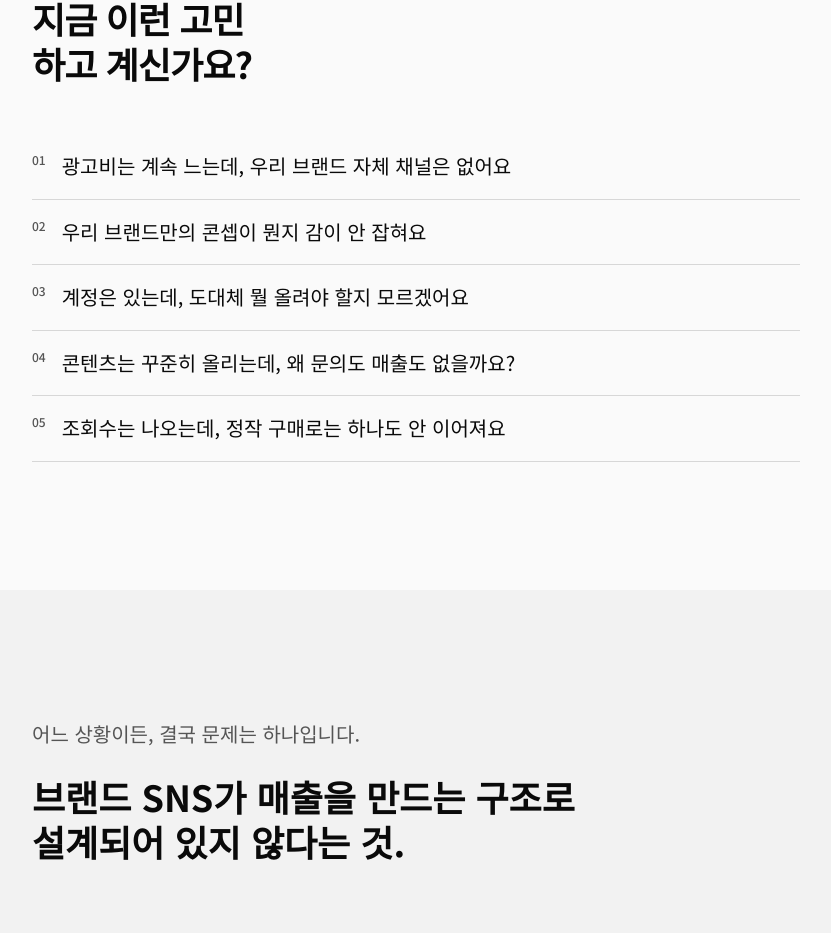
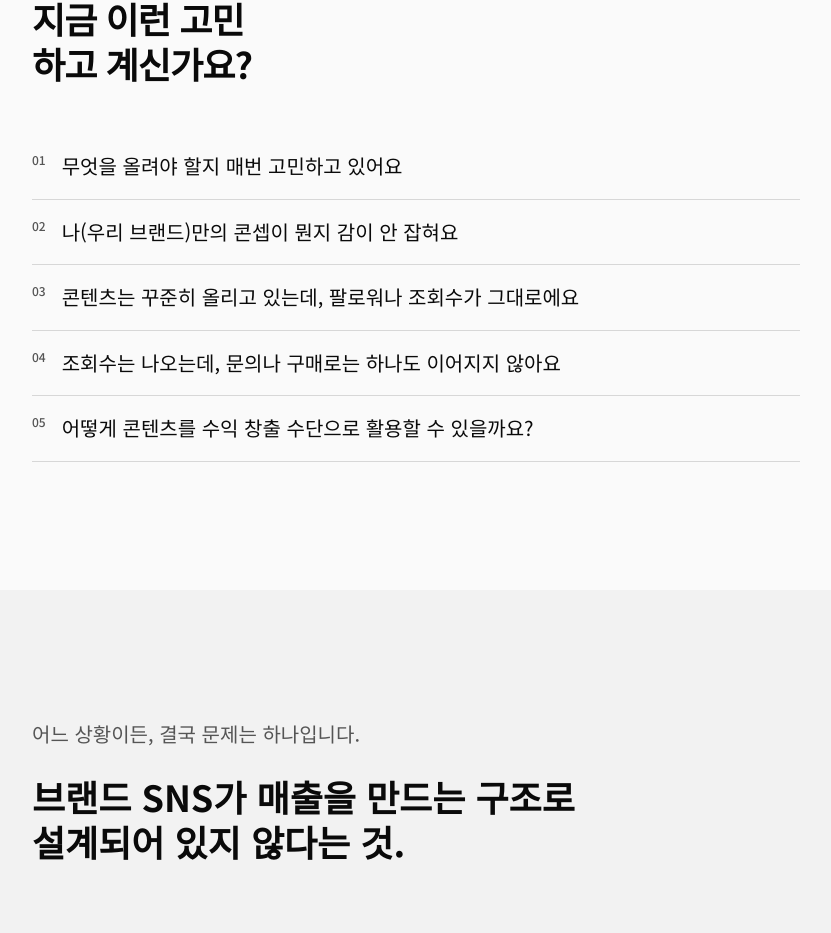
Before and after one commit to kimdoimnida-cell/coach, a Next.js app: page / in a window 1280 px wide. Shown: the part 968-1901 px from the top of the page, without its empty margins (224-1055 px from the left). Built offline with nearby package versions, Linux system fonts and the light colour scheme.

Commit message:
Update pain points text

```diff
--- a/components/sections/pain-points-section.tsx
+++ b/components/sections/pain-points-section.tsx
@@ -1,10 +1,10 @@
 export function PainPointsSection() {
   const painPoints = [
-    "광고비는 계속 느는데, 우리 브랜드 자체 채널은 없어요",
-    "우리 브랜드만의 콘셉이 뭔지 감이 안 잡혀요",
-    "계정은 있는데, 도대체 뭘 올려야 할지 모르겠어요",
-    "콘텐츠는 꾸준히 올리는데, 왜 문의도 매출도 없을까요?",
-    "조회수는 나오는데, 정작 구매로는 하나도 안 이어져요",
+    "무엇을 올려야 할지 매번 고민하고 있어요",
+    "나(우리 브랜드)만의 콘셉이 뭔지 감이 안 잡혀요",
+    "콘텐츠는 꾸준히 올리고 있는데, 팔로워나 조회수가 그대로에요",
+    "조회수는 나오는데, 문의나 구매로는 하나도 이어지지 않아요",
+    "어떻게 콘텐츠를 수익 창출 수단으로 활용할 수 있을까요?",
   ]
 
   return (
```
